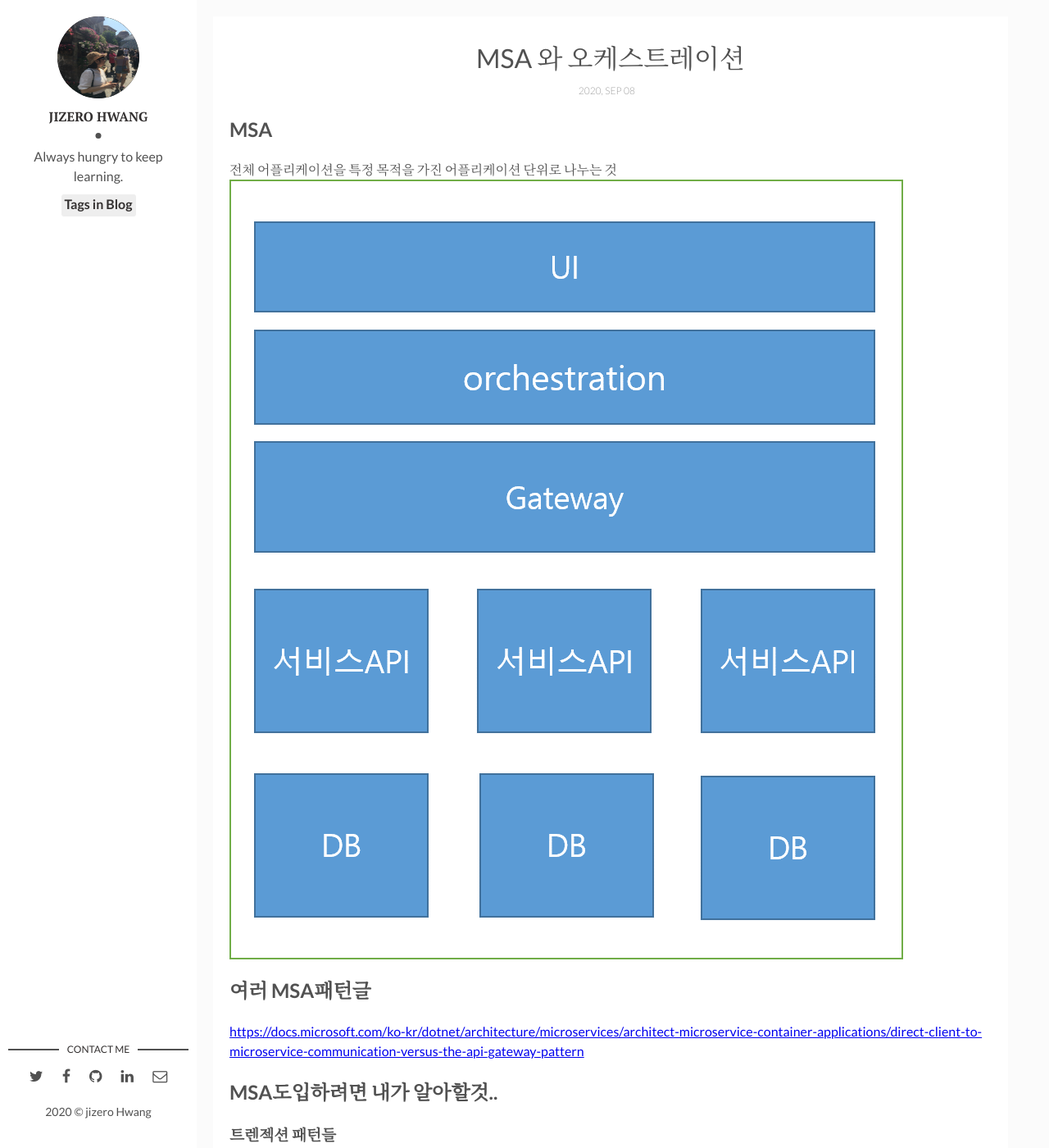
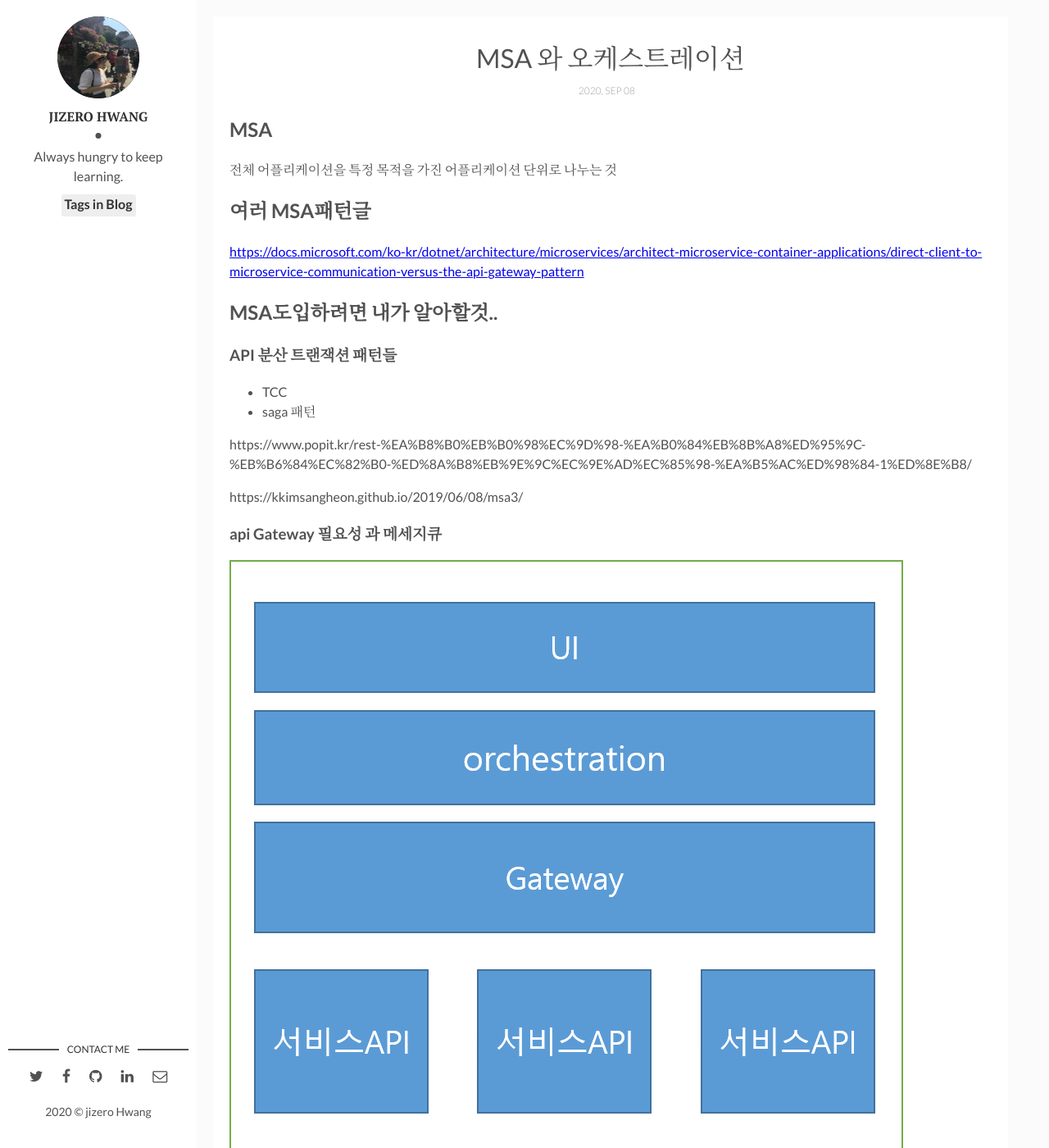
Before and after one commit to jizero/jizero.github.io, a Jekyll site: the page built from _posts/2020-09-08-msa1.markdown, in a window 1280 px wide and 1400 px high. Shown: the whole window at 82% size. Built offline with Jekyll 4.4.1, drawn with Linux system fonts in a browser that asks for light colours; comment, search, counter and statistics services are not loaded; some of the changed text lies outside the part shown.

Commit message:
gogo msa 2

```diff
--- a/_posts/2020-09-08-msa1.markdown
+++ b/_posts/2020-09-08-msa1.markdown
@@ -8,7 +8,7 @@ tags:	['docker','msa']
 
 ## MSA
 전체 어플리케이션을 특정 목적을 가진 어플리케이션 단위로 나누는 것
-<img src="/assets/img/20200908/111.PNG" />
+
 
 ## 여러 MSA패턴글
 [https://docs.microsoft.com/ko-kr/dotnet/architecture/microservices/architect-microservice-container-applications/direct-client-to-microservice-communication-versus-the-api-gateway-pattern
@@ -17,11 +17,20 @@ tags:	['docker','msa']
 
 ## MSA도입하려면 내가 알아할것..
 
-### 트렌젝션 패턴들
+### API 분산 트랜잭션 패턴들
+- TCC
+- saga 패턴
+
+https://www.popit.kr/rest-%EA%B8%B0%EB%B0%98%EC%9D%98-%EA%B0%84%EB%8B%A8%ED%95%9C-%EB%B6%84%EC%82%B0-%ED%8A%B8%EB%9E%9C%EC%9E%AD%EC%85%98-%EA%B5%AC%ED%98%84-1%ED%8E%B8/
+
 https://kkimsangheon.github.io/2019/06/08/msa3/
 
-### 메세지큐의 중요성
+### api Gateway 필요성 과 메세지큐
+<img src="/assets/img/20200908/111.png" />
+#### Orchestration
+orchestration 서비스의 활용은 마이크로 서비스 아키텍쳐에 대한 높은 이해와 api gateway 자체에 대한 높은 수준의 기술적인 이해를 필요로 한다.
 
+출처: https://bcho.tistory.com/948 [조대협의 블로그]
 
 ## MSA 서비스를 6개월동안 해보면서 느낀점..
 사내제한서비스에대한 MSA는 필요한가?  => API분리만으로도 MSA장점을 가져갈수있을듯 <br>
```
